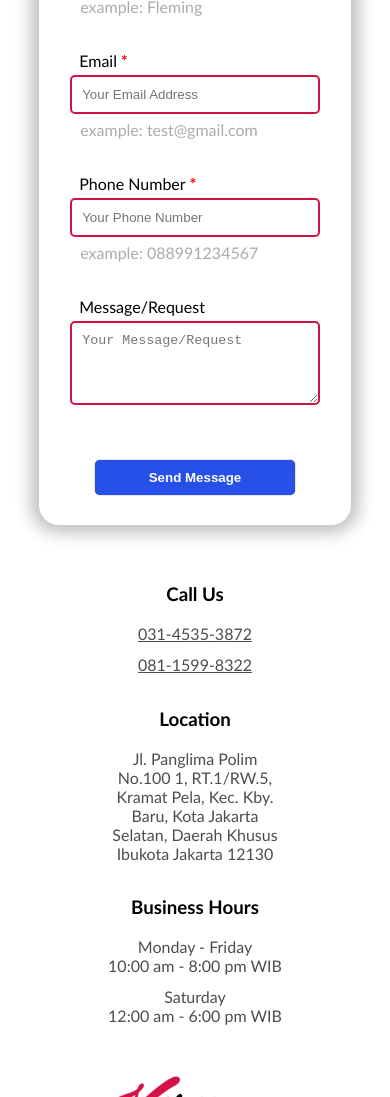
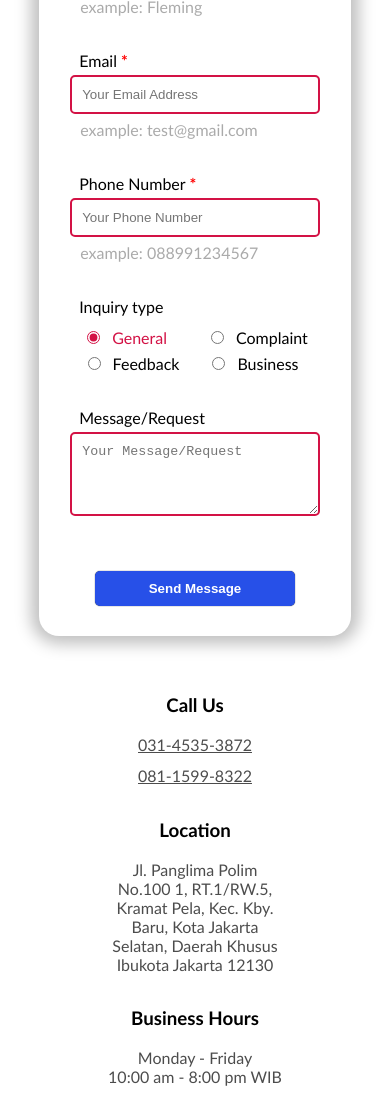
Before and after one commit to iryadifarhan/HCI_Project_Vkellog, a plain HTML site: page vkellog-web/contact_us.html in a window 390 px wide. Shown: the part 695-1792 px from the top of the page. Drawn offline with Linux system fonts and the light colour scheme.

Commit message:
finalize

```diff
--- a/vkellog-web/about_us.css
+++ b/vkellog-web/about_us.css
@@ -504,7 +504,7 @@ footer #tradeMarks{
     }
 
     .Timeline-mark{
-        width: 90%;
+        width: 100%;
     }
 
     .desc-section{
--- a/vkellog-web/contact_us.css
+++ b/vkellog-web/contact_us.css
@@ -187,6 +187,7 @@ form h2{
     grid-template-areas: "nameFirst nameLast"
                          "email email"
                          "phoneNum phoneNum"
+                         "inquiry inquiry"
                          "message message"
                          "verify verify";
     align-items: center;
@@ -216,8 +217,42 @@ form h2{
     transition: 0.4s;
 }
 
+.formInput .radioInput{
+    display: flex;
+    align-items: center;
+    justify-content: space-around;
+    flex-wrap: wrap;
+}
+
+.formInput .wrapperRadio{
+    display: flex;
+    align-items: center;
+    margin-top: 5px;
+    min-width: 100px;
+}
+
+.formInput .wrapperRadio label{
+    margin: 0;
+    padding-top: 2px;
+}
+
+.formInput input[type=radio]{
+    accent-color: #D31245;
+    background-color: #D31245;
+    border-color: #D31245;
+    outline: none !important;
+}
+
+.formInput input[type=radio]:checked + label {
+    color: #D31245;
+}
+
+.formInput input[type=radio]:checked:hover + label {
+    color: rgb(189, 2, 2) !important;
+}
+
 .formInput input:focus, textarea:focus{
-    outline: rgba(211,18,69,255) solid 1px;
+    outline: #D31245 solid 1px;
 }
 
 .formInput button{
@@ -282,9 +317,16 @@ form h2{
     grid-area: phoneNum;
 }
 
+.item.Inquiry{
+    grid-area: inquiry;
+    margin-bottom: 0;
+}
+
 .item.Message{
     grid-area: message;
+    margin-top: 5px;
 }
+
 
 .item.Verify{
     grid-area: verify;
@@ -508,6 +550,7 @@ footer #tradeMarks{
                         "nameLast"
                         "email"
                         "phoneNum"
+                        "inquiry"
                         "message"
                         "verify";
         padding: 20px;
--- a/vkellog-web/contact_us.html
+++ b/vkellog-web/contact_us.html
@@ -77,6 +77,23 @@
                     <label for="PhoneNum" onclick="changeInputAsterisk(event,3)">Phone Number <span><b>*</b></span></label>
                     <input type="tel" inputmode="numeric" id="PhoneNum" name="PhoneNum" placeholder="Your Phone Number" minlength="8" maxlength="13" required onclick="changeInputAsterisk(event,3)">
                     <p class="error PhoneNum">example: 088991234567</p>
+                </div>
+                <div class="item Inquiry">
+                    <label for="Inquiry">Inquiry type</label>
+                    <div class="radioInput">
+                        <div class="wrapperRadio">
+                            <input type="radio" name="inquiry" id="inquiry1" value="General" checked><label for="inquiry1">General</label>
+                        </div>
+                        <div class="wrapperRadio">
+                            <input type="radio" name="inquiry" id="inquiry2" value="Complaint"><label for="inquiry2">Complaint</label>
+                        </div>
+                        <div class="wrapperRadio">
+                            <input type="radio" name="inquiry" id="inquiry3" value="Feedback"><label for="inquiry3">Feedback</label>
+                        </div>
+                        <div class="wrapperRadio">
+                            <input type="radio" name="inquiry" id="inquiry4" value="Business"><label for="inquiry4">Business</label>
+                        </div>
+                    </div>
                 </div>
                 <div class="item Message">
                     <label for="messageInput">Message/Request</label>
--- a/vkellog-web/recipes.css
+++ b/vkellog-web/recipes.css
@@ -437,14 +437,14 @@ footer #tradeMarks{
     }
 
     .buttons{
-        margin: 15px;
+        margin: 15px 5px;
         gap: 10px;
     }
 
     .Items{
         grid-template-columns: repeat(2, 2fr);
-        margin-left: 15px;
-        margin-right: 15px;
+        padding-left: 15px;
+        padding-right: 15px;
         gap: 20px;
     }
 
--- a/vkellog-web/script_web.js
+++ b/vkellog-web/script_web.js
@@ -187,7 +187,7 @@ function onFormSubmit(e){
             document.getElementById("operator").innerHTML = `<b>${operator}</b>`
             document.getElementsByClassName("item Verify")[0].style.setProperty("display","block")
 
-            if(Number(e.target.children[1].children[5].children[1].children[1].value) == result){
+            if(Number(e.target.children[1].children[6].children[1].children[1].value) == result){
                 verifyInquiry = true
             }else{
                 alert("Please answer the verify question correctly!")
@@ -204,10 +204,18 @@ function onFormSubmit(e){
             const LastName      = e.target.children[1].children[1].children[1].value
             const emailValue    = e.target.children[1].children[2].children[1].value
             const phoneNumber   = e.target.children[1].children[3].children[1].value
-            const message       = e.target.children[1].children[4].children[1].value
+            const inquiry       = e.target.children[1].children[4].children[1]
+            const message       = e.target.children[1].children[5].children[1].value
 
-            console.log(firstName, LastName, emailValue, phoneNumber, message)
-            alert("Your request have been sent! Thank you.")
+            let inquiryChecked = null
+            for(let i = 0 ; i < 4; i++){
+                if(inquiry.children[i].children[0].checked){
+                    inquiryChecked = inquiry.children[i].children[0].value
+                }
+            }
+
+            console.log(firstName, LastName, emailValue, phoneNumber, inquiryChecked, message)
+            alert(`Your ${inquiryChecked} request have been sent! Thank you ${firstName}.`)
             dataSent = true
         }
     }
@@ -267,6 +275,9 @@ function validateName(nameInput){
 
     // reference : https://coderrocketfuel.com/article/how-to-check-if-a-character-is-a-letter-using-javascript
     for(let i = 0; i < nameInput.value.length ; i++){
+        if(nameInput.value.charAt(i) == ' '){
+            continue
+        }
         if(nameInput.value.charAt(i).toLowerCase() != nameInput.value.charAt(i).toUpperCase() == false){
             symbolDetect = true
             break
```
Also changed, not shown: vkellog-web/products.css (+7 -0 lines).
